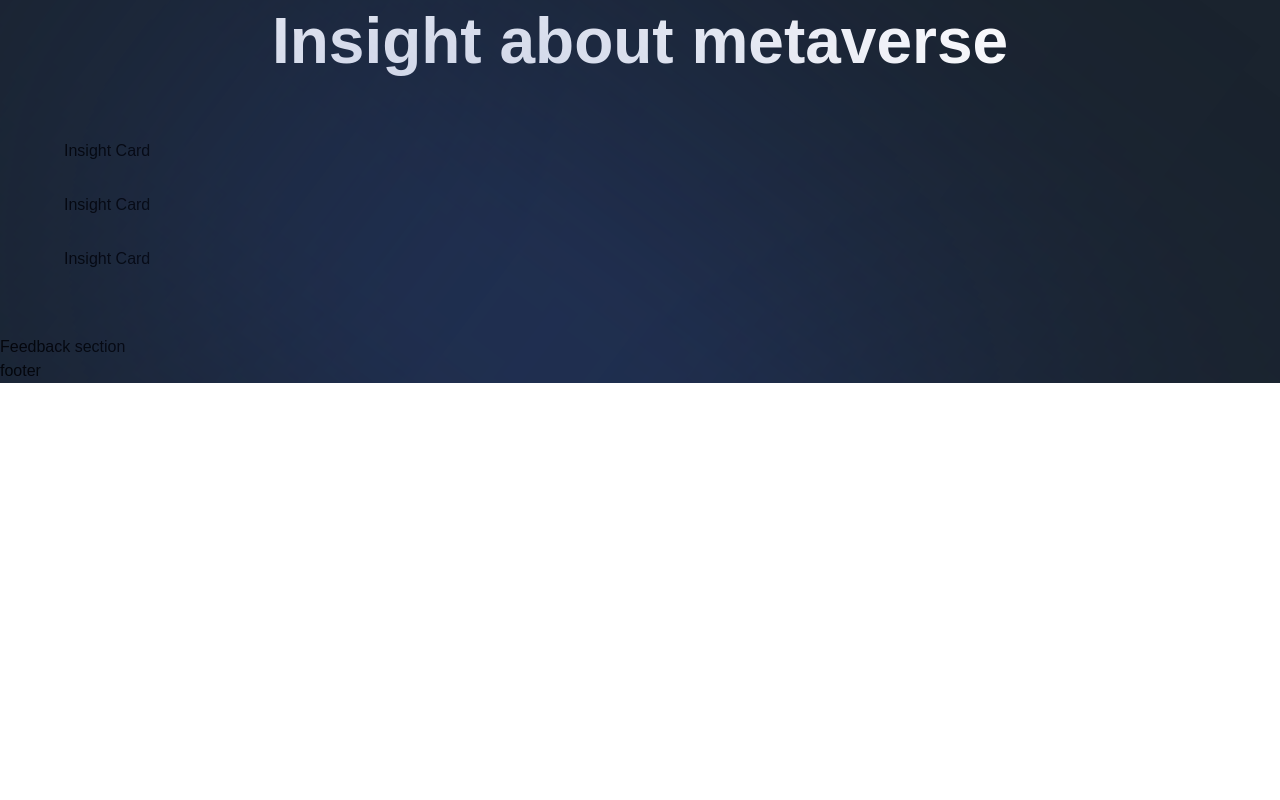
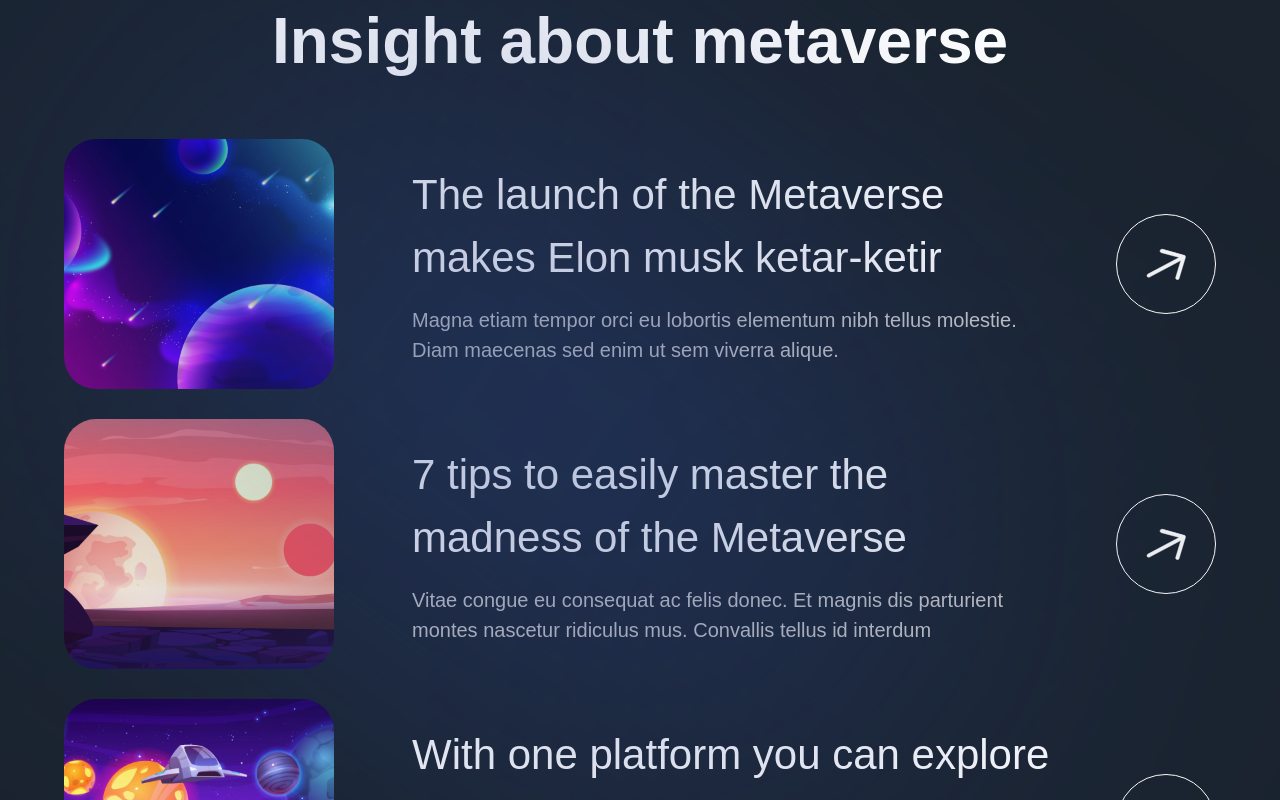
Before and after one commit to Med-lemineHmd/mo_metaverse, a Next.js app: page / in a window 1280 px wide. Shown: the part 5340-6140 px from the top of the page. Before the commit the page ends 5723 px from the top, so only its background shows below. Built offline with nearby package versions, Linux system fonts and the light colour scheme; a web font is replaced by a local one.

Commit message:
Create Insight Section

```diff
--- a/components/InsightCard.jsx
+++ b/components/InsightCard.jsx
@@ -1,9 +1,37 @@
 'use client';
 
-const InsightCard = () => (
-  <div>
-    Insight Card
-  </div>
+import { motion } from 'framer-motion';
+
+import { fadeIn } from '../utils/motion';
+
+const InsightCard = ({ imgUrl, title, subtitle, index }) => (
+  <motion.div
+    variants={fadeIn('up', 'spring', index * 0.5, 1)}
+    className="flex md:flex-row flex-col gap-4"
+  >
+    <img
+      src={imgUrl}
+      alt="planet-01"
+      className="md:w-[270px] w-full h-[250px] rounded-[32px] object-cover"
+    />
+    <div className="w-full flex justify-between items-center">
+      <div className="flex-1 md:ml-[62px] flex flex-col max-w-[650px]">
+        <h4 className="font-normal lg:text-[42px] text-[26px] text-white">
+          {title}
+        </h4>
+        <p className="mt-[16px] font-normal lg:text-[20px] text-[14px] text-secondary-white">
+          {subtitle}
+        </p>
+      </div>
+      <div className="lg:flex hidden items-center justify-center w-[100px] h-[100px] rounded-full bg-transparent border-[1px] border-white">
+        <img
+          src="/arrow.svg"
+          alt="arrow"
+          className="w-[40%] h-[40%] object-contain"
+        />
+      </div>
+    </div>
+  </motion.div>
 );
 
 export default InsightCard;
```
